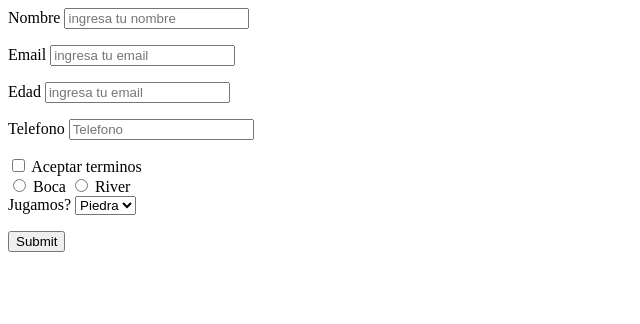
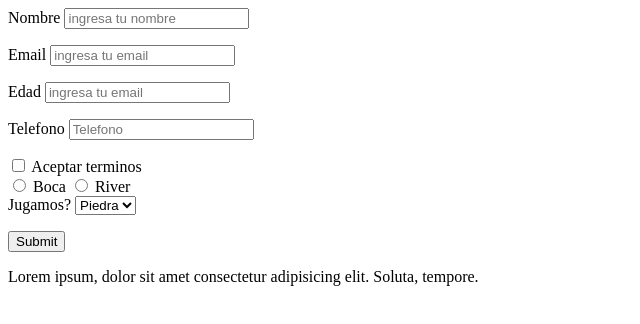
Before and after one commit to MACCBA/Form-table, a plain HTML site: page index.html in a window 1280 px wide. Shown: the whole page, without its empty margins (0-640 px from the left). Drawn offline with Linux system fonts and the light colour scheme.

Commit message:
agregue un parrafo

```diff
--- a/index.html
+++ b/index.html
@@ -66,6 +66,8 @@
 
     </form>
 
+    <p>Lorem ipsum, dolor sit amet consectetur adipisicing elit. Soluta, tempore.</p>
+
 
 </body>
 </html>
```
